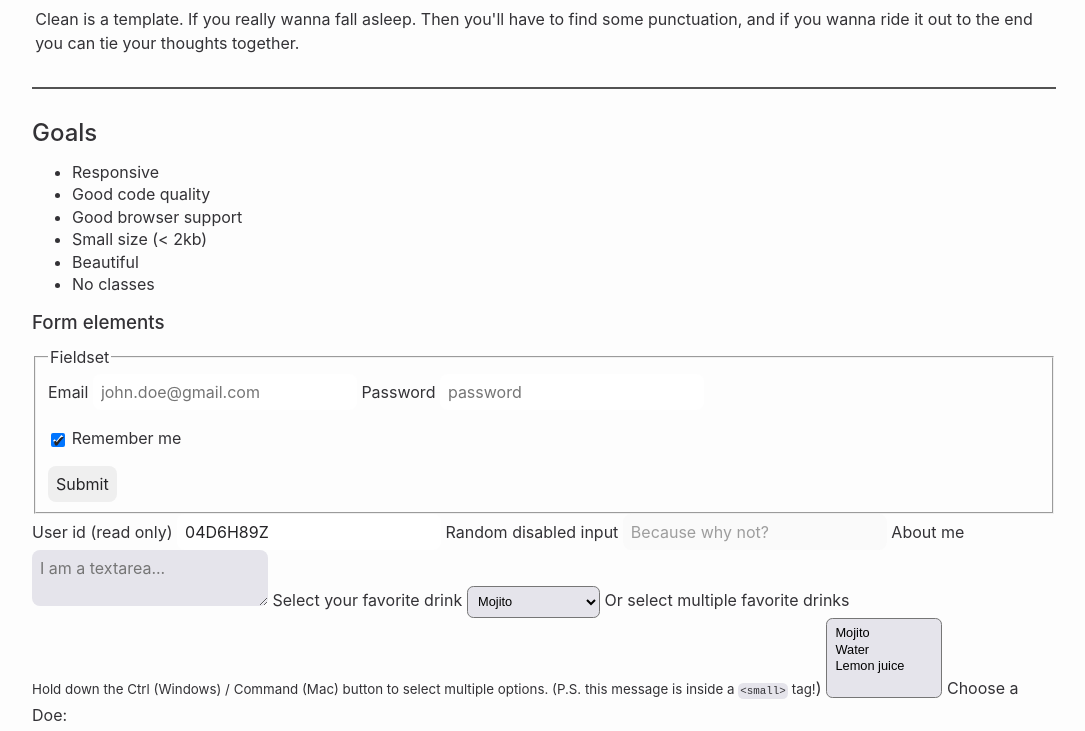
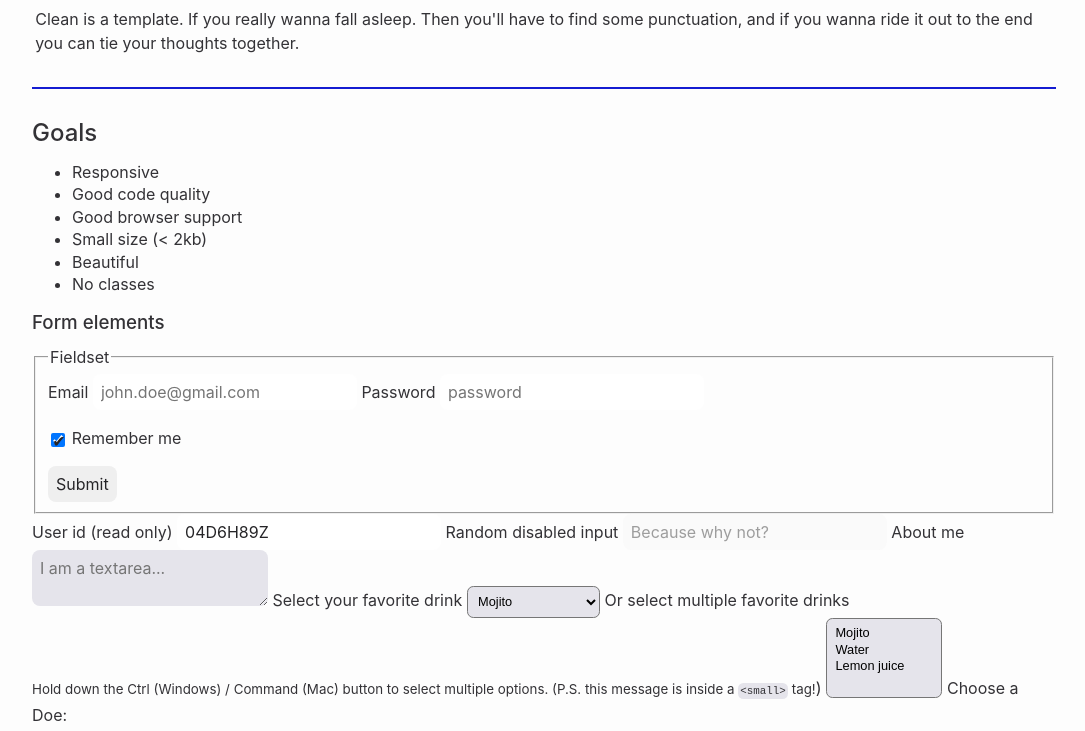
Before and after one commit to chiaski/clean, a plain HTML site: page template/index.html in a window 1280 px wide. Shown: the part 49-780 px from the top of the page, without its empty margins (96-1181 px from the left). Drawn offline with Linux system fonts and the light colour scheme; a web font is replaced by a local one.

Commit message:
fix alignment issues

```diff
--- a/template/styling/main.css
+++ b/template/styling/main.css
@@ -16,7 +16,7 @@ html { font-family: 'Inter', sans-serif; }
      --text-accent: #141cd1;
 
      --ele-light: #e5e4eb;
-     --ele-line: #535353;
+     --ele-line: #141cd1;
      --ele-highlight: #141cd1;
 
  }
@@ -52,6 +52,7 @@ html { font-family: 'Inter', sans-serif; }
      display: flex;
      flex-wrap: wrap;
      justify-content: center;
+     align-content: flex-start;
      align-items: center;
 
      box-sizing: border-box;
@@ -61,6 +62,7 @@ html { font-family: 'Inter', sans-serif; }
  }
 
 .box{
+    width:100%;
     align-self: center;
 }
 
```
